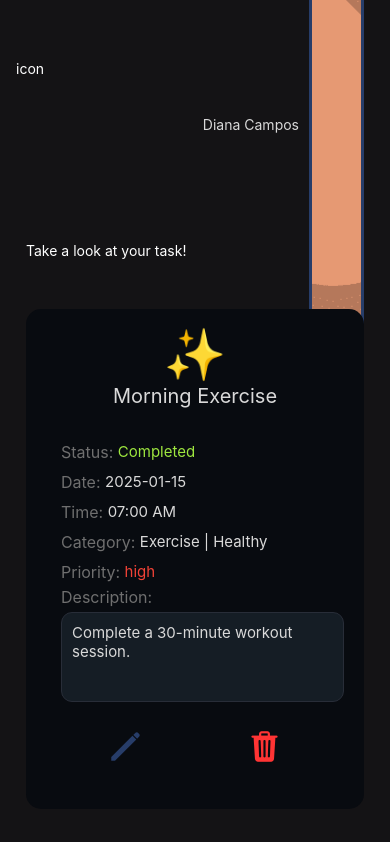
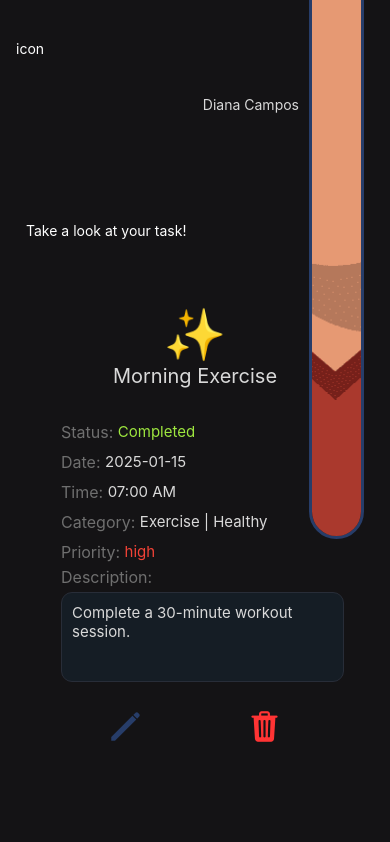
Before and after one commit to Diana-Camz/ToDoApp, a React Native app: screen /DetailTask in a window 390 px wide. Built offline with nearby package versions, Linux system fonts and the light colour scheme.

Commit message:
modify styles to keep te original design

```diff
--- a/src/styles/colorsTheme.js
+++ b/src/styles/colorsTheme.js
@@ -9,9 +9,10 @@ export const colorsTheme = {
     lightBlueSecond: "#657FB1", //Inputs titles
     darkBlue: "#273D69", // Edit task icon
     darkBlueSecond: "#122342", //Background Inputs and title buttons
+    darkBlueThird: "##080B10", //Background descriptions in screens
     redTrash: "#FF3434", // Delete task
     red: "#F24337", // High priority
     yellow: "#FFD928", // Medium priority
-    green: "#9EE73F", // Low priority and task completed
+    green: "#9ee73f", // Low priority and task completed
     white: "#D9D9D9", // Titles
   };
--- a/src/styles/components/detail.js
+++ b/src/styles/components/detail.js
@@ -7,7 +7,7 @@ export const detail = StyleSheet.create({
       marginTop: 40,
       marginHorizontal: 10,
       justifyContent: 'space-between',
-      backgroundColor: '#080b10',
+      backgroundColor: colorsTheme.darkBlueThird,
       paddingHorizontal: 20,
       borderRadius: 15,
     },
--- a/src/styles/containers.js
+++ b/src/styles/containers.js
@@ -4,7 +4,7 @@ import { colorsTheme } from "./colorsTheme";
 export const containers = StyleSheet.create({
   main: {
     paddingHorizontal: 16,
-    paddingTop: 60,
+    paddingTop: 40,
     paddingBottom: 20,
     flex: 1,
     backgroundColor: colorsTheme.dark,
@@ -28,5 +28,17 @@ export const containers = StyleSheet.create({
   category: {
     paddingLeft: 15,
   },
-
+  addButon: {
+    flex: 1,
+    justifyContent: 'flex-end',
+    alignItems: 'center',
+  },
+  task: {
+    marginTop: 8,
+    marginHorizontal: 12,
+    padding: 10,
+    height: 400,
+    borderRadius: 15,
+    backgroundColor: colorsTheme.darkBlueThird,
+  }
 });
```
